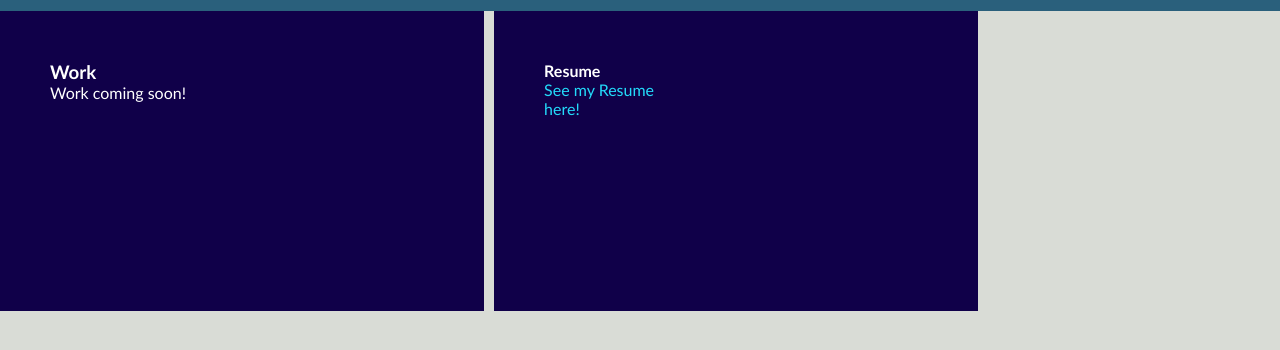
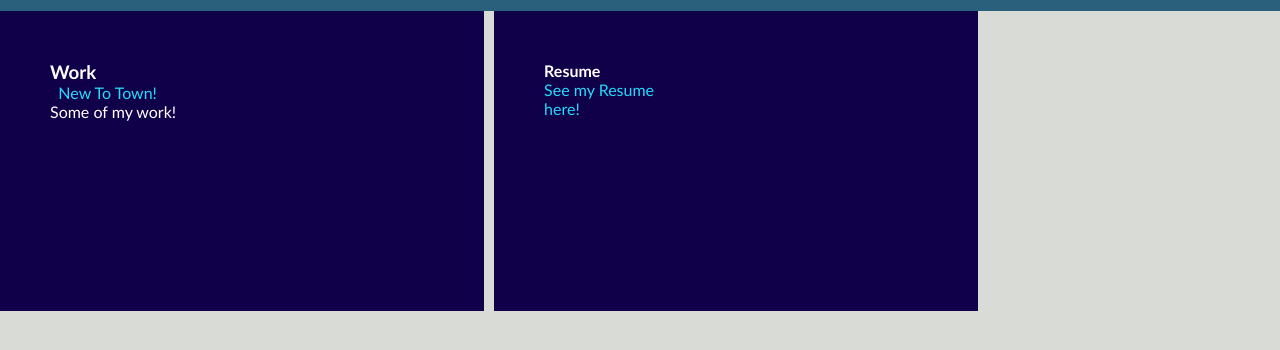
Before and after one commit to Shagens/Shikelia-s-Portfolio, a plain HTML site: page portfolio.html in a window 1280 px wide. Shown: the part 86-436 px from the top of the page. Drawn offline with Linux system fonts and the light colour scheme.

Commit message:
Update portfolio.html

```diff
--- a/portfolio.html
+++ b/portfolio.html
@@ -38,8 +38,9 @@
             </div>
             <div id="Work" class="Work">
                 <h3>Work</h3>
+                <a href="https://shagens.github.io/New-To-Town/">New To Town!</a>
                 <p>
-                    Work coming soon!
+                    Some of my work!
                 </p>
             </div>
             <div id="Resume" class="Resume">
```
